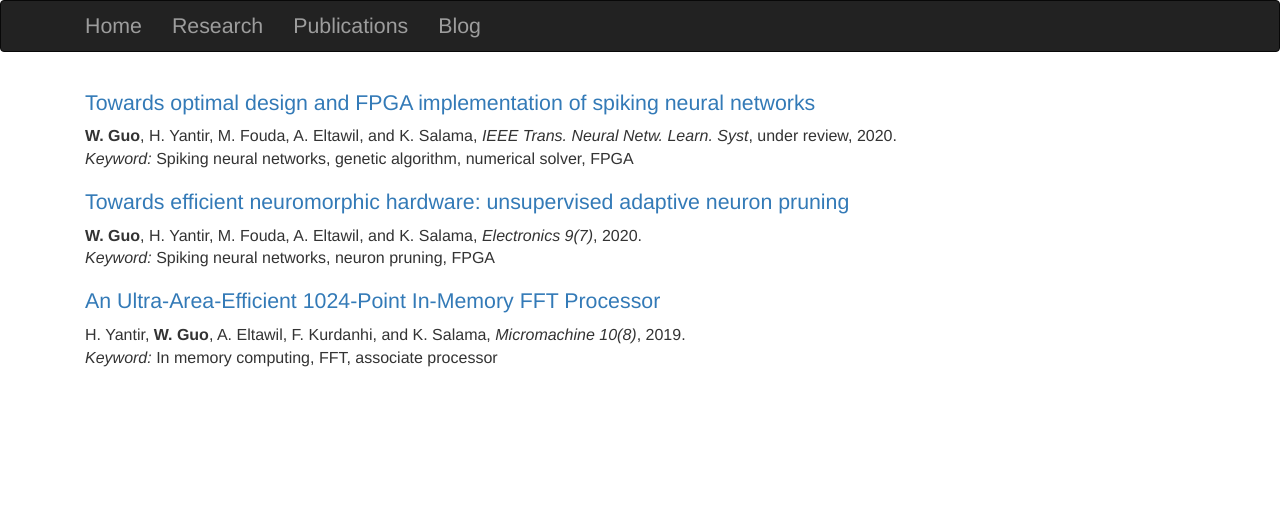
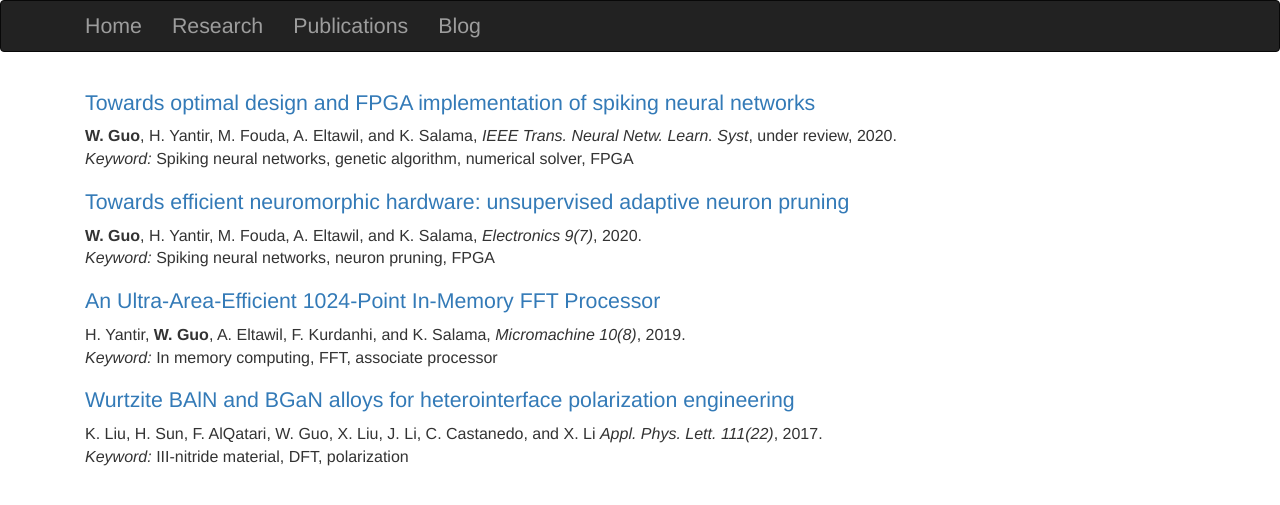
Before and after one commit to Wenzheguo/Wenzheguo.github.io, a Jekyll site: the page built from Publications/index.html, in a window 1280 px wide. Shown: the top 505 px of the page. Built offline with Jekyll 4.4.1, drawn with Linux system fonts in a browser that asks for light colours.

Commit message:
Update index.html

```diff
--- a/Publications/index.html
+++ b/Publications/index.html
@@ -36,6 +36,11 @@ title: Publications
             <i>Keyword:</i> In memory computing, FFT, associate processor
             </p>
 
+            <h2 style="font-size:16pt;"><a href="https://aip.scitation.org/doi/abs/10.1063/1.5008451">Wurtzite BAlN and BGaN alloys for heterointerface polarization engineering</a></h2>
+            <p style="font-size:12pt;">K. Liu, H. Sun, F. AlQatari, W. Guo, X. Liu, J. Li, C. Castanedo, and X. Li <i>Appl. Phys. Lett. 111(22)</i>, 2017.<br>
+            <i>Keyword:</i> III-nitride material, DFT, polarization
+            </p>
+
         </div>
     </div>
 </div>
```
